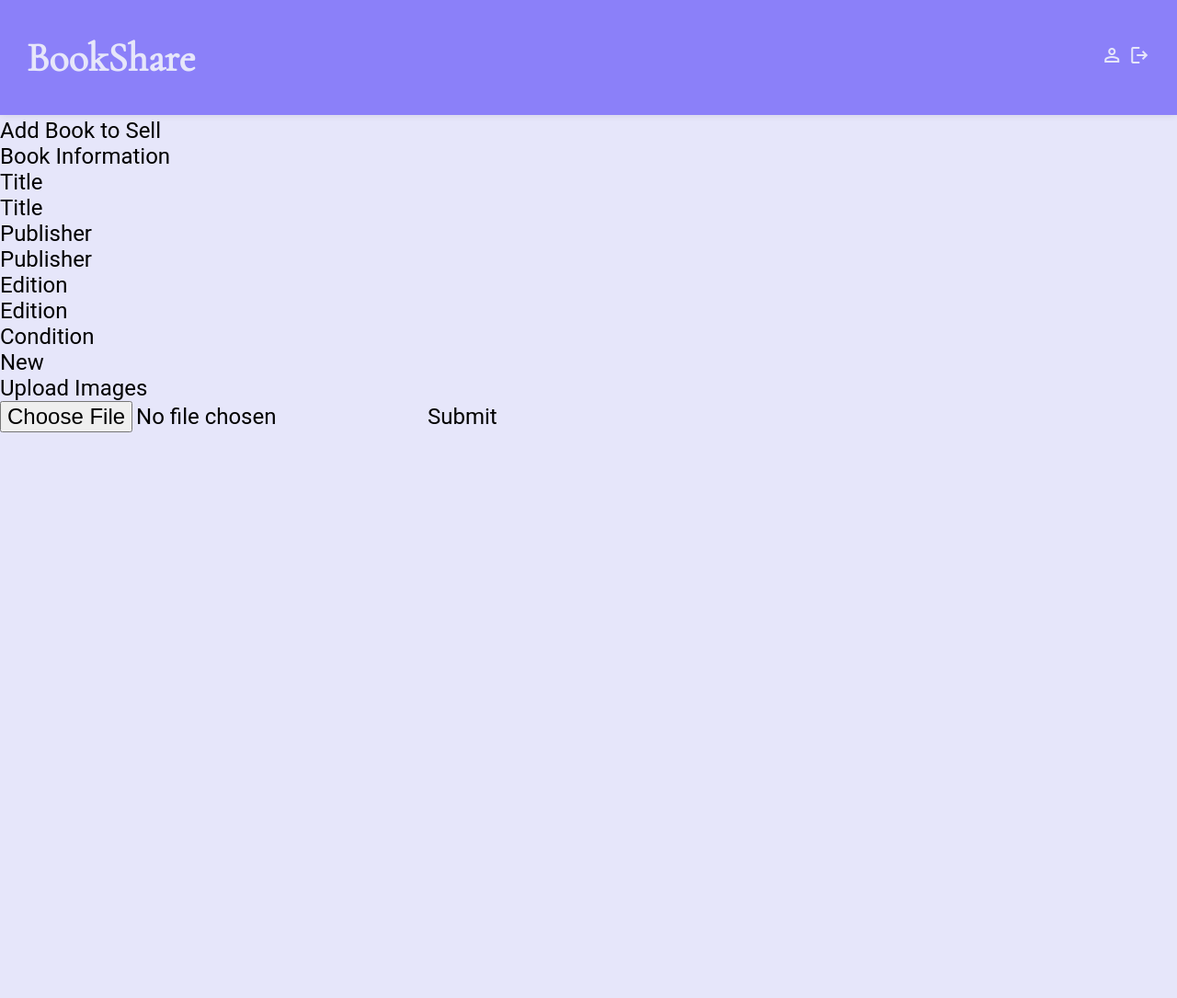
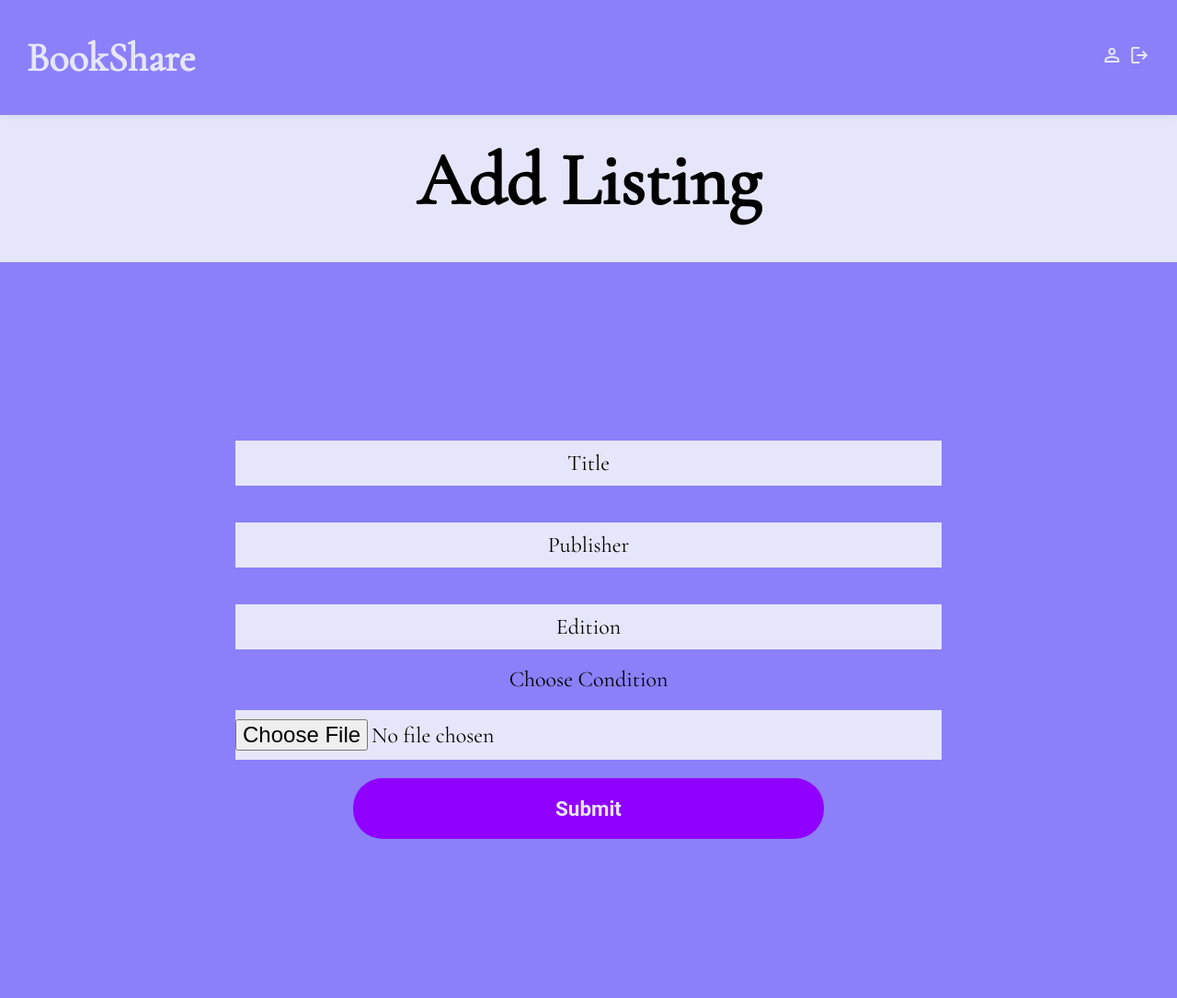
Before and after one commit to software-students-fall2022/final-project-project5team10, a Flask app: page /add_book in a window 1280 px wide. Shown: the whole page at 92% size. Before the commit the page ends 470 px from the top, so only its background shows below. Run offline with Flask 2, Linux system fonts and the light colour scheme; the visitor is signed in with stand-in values (Sample User, id 1); parts of the project's set-up code (start-up, migrations or seed data) failed here and were passed over; some libraries are stand-ins or nearby versions.

Commit message:
add book for trade page designed

```diff
--- a/app/static/css/add_book.css
+++ b/app/static/css/add_book.css
@@ -0,0 +1,91 @@
+:root{
+--lpurple:#E6E6FA;
+--mpurple: #5E2BFF;
+--darkpurple: #8F00FF;
+--purple: #8B80F9;
+--gray: #4C4C4C;
+--black: #282828;
+}
+#add-title{
+    font-family:"Cormorant Garamond";
+    text-align: center;
+    font-size: 5rem;
+    font-weight: bold;
+    margin: auto;
+    max-width: fit-content;
+    padding-top: 20px;
+    padding-bottom: 40px;
+}
+
+.add-book-form{
+    display:flex;
+    font-family: 'Cormorant Garamond';
+    justify-content: center;
+    flex-direction: column;
+    background-color: var(--purple);
+    height: 100vh;
+    width: 100vw;
+}
+.add-book-form>form{
+    display:flex;
+    justify-content: center;
+    flex-direction: column;
+}
+
+.add-form>h2{
+    color:var(--lpurple);
+    margin-left: 8%;
+}
+
+.add-form>input{
+    margin-left:auto;
+    margin-right:auto;
+    margin-top: 20px;
+    margin-bottom: 20px;
+    width:60vw;
+    background-color: var(--lpurple);
+    text-align: center;
+    padding-top:10px;
+    padding-bottom: 10px;
+}
+
+.add-form>input:placeholder{
+    color: var(--gray);
+}
+
+.add-form>select{
+    margin:auto;
+    width:60vw;
+    text-align: center;
+}
+
+.add-form>button{
+    min-width: 40%;
+    border-radius: 2rem;
+    text-align: center;
+    font-weight: bold;
+    font-size: 1.4rem;
+    font-family: 'Roboto', sans-serif;
+    margin-left: auto;
+    margin-right: auto;
+    background-color: var(--darkpurple);
+    color: var(--lpurple);
+    padding-top: 20px;
+    padding-bottom: 20px;
+}
+
+.add-form>button:hover{
+    cursor: pointer;
+    background-color: var(--lpurple);
+    color: var(--black);
+}
+
+.flashes{
+    margin-top:13px;
+    margin-left:auto;
+    margin-right:auto;
+    width: fit-content;
+    font-family: 'Roboto', sans-serif;
+    font-size: 2.5rem;
+    color: var(--lpurple);
+}
--- a/app/templates/add_book.html
+++ b/app/templates/add_book.html
@@ -10,43 +10,37 @@
 
 
 {% block container %}
+<h1 id="add-title">Add Listing</h1>
 
-<form method="POST" enctype="multipart/form-data">
+<div class="add-book-form">
+  <form class="add-form" method="POST" enctype="multipart/form-data">
 
-    <h1>Add Book to Sell</h1>
-
-    <h2>Book Information</h2>
-
-    <h3>Title</h3>
       {% if title %}
       <input type="text" placeholder="Title" name ="ftitle" autocomplete="{{title}}">
       {% else %}
       <input type="text" placeholder="Title" name ="ftitle">
       {% endif %}
 
-    <h3>Publisher</h3>
       {% if publisher %}
       <input type="text" placeholder="Publisher" name ="fpublisher" autocomplete="{{publisher}}">
       {% else %}
       <input type="text" placeholder="Publisher" name ="fpublisher">
       {% endif %}
 
-    <h3>Edition</h3>
       {% if edition %}
       <input type="text" placeholder="Edition" name ="fedition" edition="{{edition}}">
       {% else %}
       <input type="text" placeholder="Edition" name ="fedition">
       {% endif %}
 
-    <h3>Condition</h3>
       <select name="fcondition" id="fconditon">
+          <option value="" selected>Choose Condition</option>
           <option value="New">New</option>
           <option value="Lightly Used">Lightly Used</option>
           <option value="Heavily Used">Heavily Used</option>
           <option value="Damaged">Damaged</option>
       </select>
 
-    <h3>Upload Images</h3>
       <input type= "file" id="book_image" name="file">
       <button type = "submit" formaction="{{ url_for('add_book')}}">Submit</button>
   </form>
@@ -60,5 +54,5 @@
           </div>
       {% endif %}
   {% endwith %}
-
+</div>
 {% endblock %}
```
Lines whose indentation alone changed are shown as unchanged.
